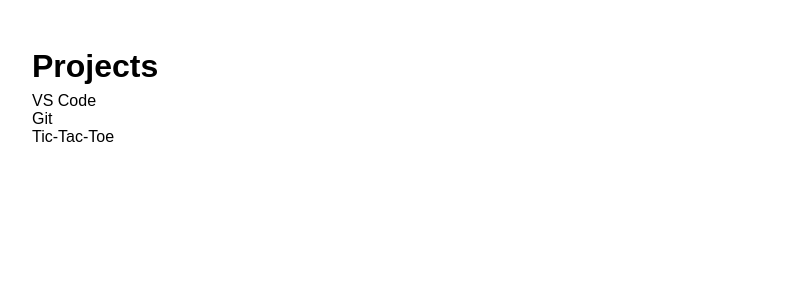
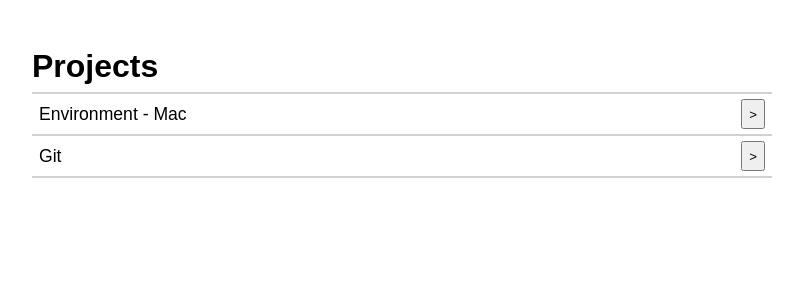
Before and after one commit to daniellequevedo/project-manager, a React (Create React App) app: page / in a window 1280 px wide. Shown: the top 300 px of the page, without its empty margins (238-1041 px from the left). Built offline with nearby package versions, Linux system fonts and the light colour scheme.

Commit message:
updating selectedProject in local state

```diff
--- a/src/App.css
+++ b/src/App.css
@@ -144,9 +144,13 @@
   padding: 5px 7px;
   border-top: solid 2px #d1d1d1;
   background: #fff;
-  cursor: pointer;
   position: relative;
 }
+
+.list-item button {
+  cursor: pointer;
+}
+
 .list-item.selected {
   background: #eee;
 }
@@ -166,6 +170,11 @@
   width: 20%;
   margin-right: 2%;
 }
+
+.projects .list-item span:nth-child(1) {
+  width: calc(100% - 30px);
+}
+
 
 /*****************************/
 /*   DETAILS SIDEBAR STYLES  */
--- /dev/null
+++ b/src/components/ProjectSummary.js
@@ -0,0 +1,19 @@
+import React from 'react';
+
+const ProjectSummary = ({project: {
+        project_id,
+        project_name
+    },
+    handleDisplayProjectDetails}) => {
+
+    return (
+        <li className="list-item">
+            <span>{project_name}</span>
+            <button onClick={() => handleDisplayProjectDetails(project_id)}>
+                >
+            </button>
+        </li>
+    );
+}
+
+export default ProjectSummary
--- a/src/containers/ProjectsPage.js
+++ b/src/containers/ProjectsPage.js
@@ -1,5 +1,6 @@
 import React, { Component } from 'react';
 import data from '../data/data';
+import ProjectSummary from '../components/ProjectSummary';
 
 class ProjectsPage extends Component {
     constructor(props) {
@@ -8,22 +9,35 @@
             selectedProject: null
         }
     }
-    handleDisplayProjectDetails = () => {
-
+    handleDisplayProjectDetails = (project_id) => {
+        let selectedProject = data.filter ( (project) => {
+            return project.project_id === project_id;
+        })[0];
+        if (selectedProject === this.state.selectedProject) {
+            this.setState({selectedProject: null});
+        } else {
+            this.setState({selectedProject});
+        }
     }
     render() {
         return (
             <React.Fragment>
-                <div className={`summaries-list` + `${this.state.selectedProject ? ` sidebar-expanded` : ``}`}>
+                <div className={`summaries-list projects` + `${this.state.selectedProject ? ` sidebar-expanded` : ``}`}>
                     <div className="table-headers">
                         <h1>Projects</h1>
                     </div>
                     <ul className="list">
-                        <li>VS Code</li>
-                        <li>Git</li>
-                        <li>Tic-Tac-Toe</li>
+                        {data.map( (project) => {
+                            return <ProjectSummary
+                                key={project.project_id}
+                                project={project}
+                                handleDisplayProjectDetails={this.handleDisplayProjectDetails}
+                            />
+                        })}
                     </ul>
                 </div>
+
+                {console.log(this.state.selectedProject)}
             </React.Fragment>
         );
     }
--- a/src/containers/TasksPage.js
+++ b/src/containers/TasksPage.js
@@ -40,7 +40,7 @@
     render() {
         return (
             <React.Fragment>
-                <div className={`summaries-list` + `${this.state.selectedTask ? ` sidebar-expanded` : ``}`}>
+                <div className={`summaries-list tasks` + `${this.state.selectedTask ? ` sidebar-expanded` : ``}`}>
                     <div className="table-headers">
                         <h1>Tasks</h1>
                         <span>Due Date</span>
```
